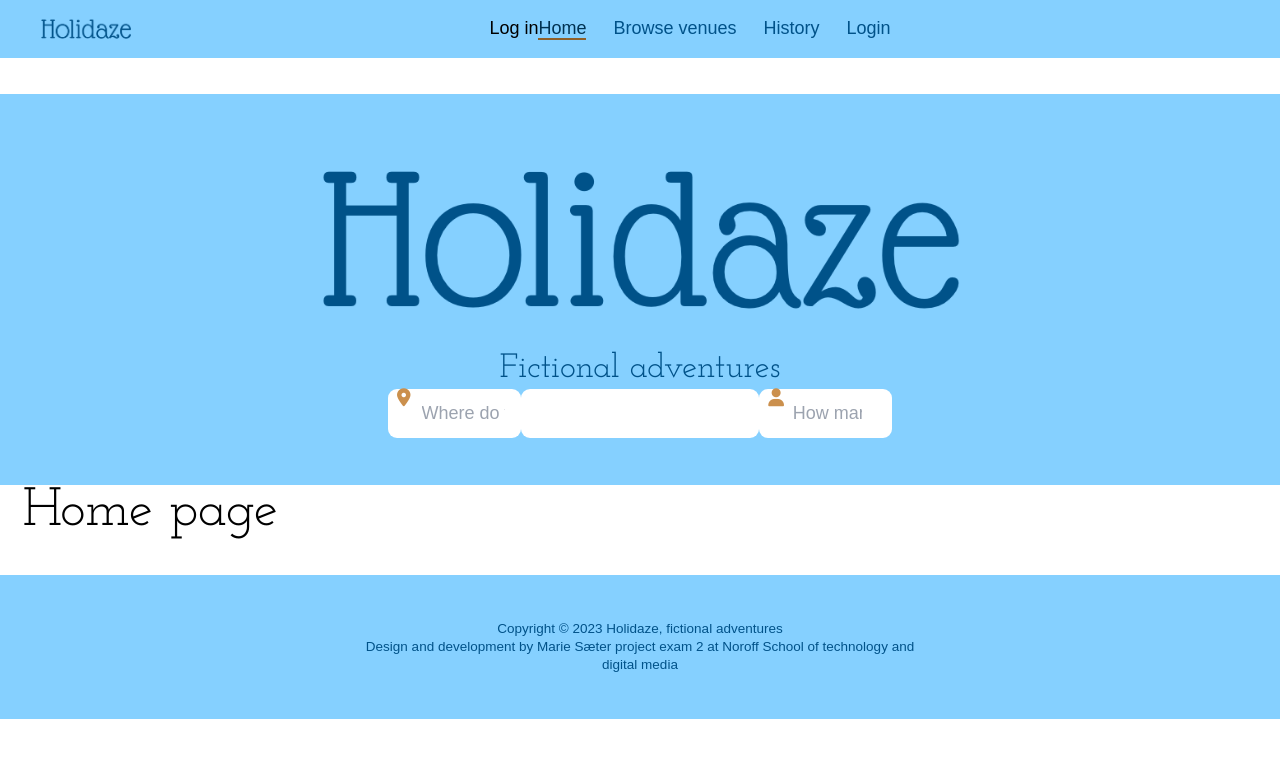
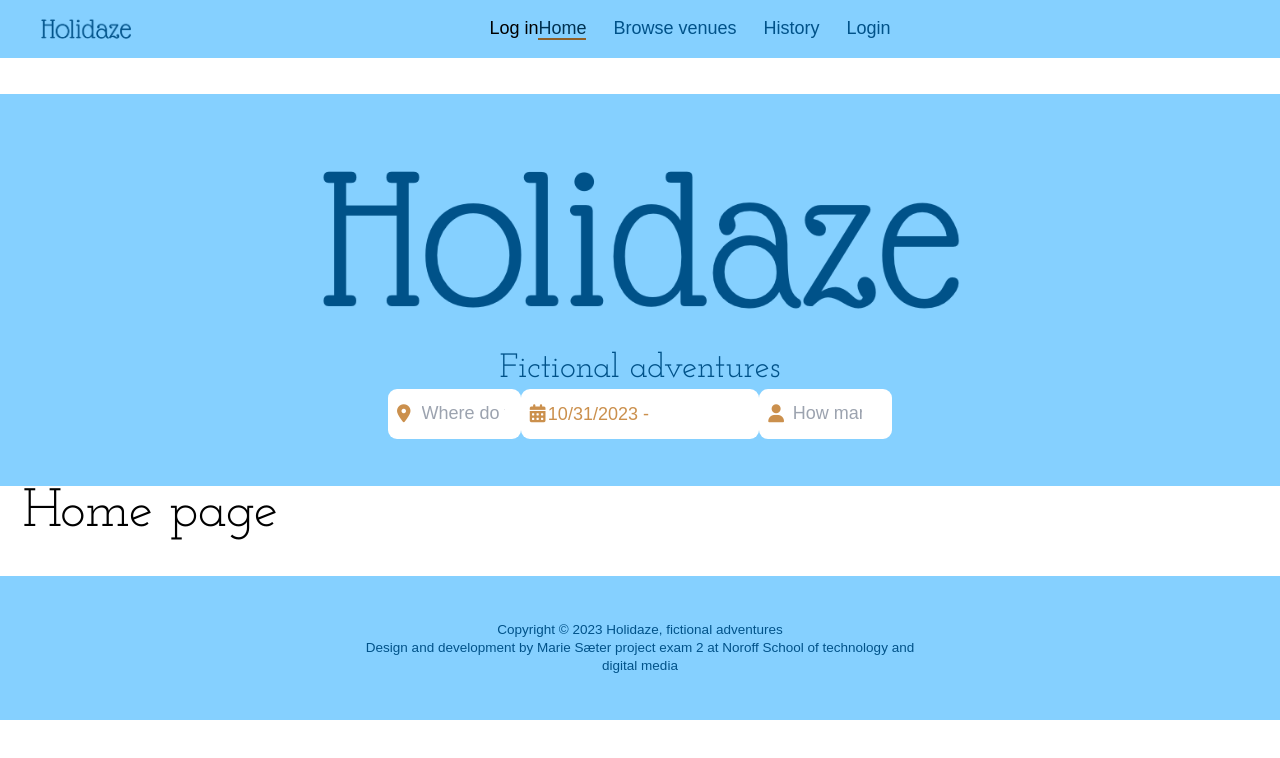
Before and after one commit to mariesaeter/Noroff-project-exam-2, a React (Vite) app: page / in a window 1280 px wide. Shown: the top 758 px of the page. Built offline with nearby package versions, Linux system fonts and the light colour scheme; a web font is replaced by a local one.

Commit message:
Changed calendar to disable earlier dates

```diff
--- a/src/components/DatePicker.jsx
+++ b/src/components/DatePicker.jsx
@@ -1,29 +1,38 @@
 import { useState } from "react";
 import DatePicker from "react-datepicker";
 import "react-datepicker/dist/react-datepicker.css";
-import { inputClass } from "../constants";
+import { iconClass, inputClass } from "../constants";
+
+// https://reactdatepicker.com/#example-date-range-for-one-datepicker
+const CalendarIcon = () => {
+  return <i className={iconClass("fa-solid fa-calendar-days")}></i>;
+};
 
 export const Calendar = () => {
-  const [dateRange, setDateRange] = useState([null, null]);
-  const [startDate, endDate] = dateRange;
+  // const [dateRange, setDateRange] = useState([null, null]);
+  // const [startDate, endDate] = dateRange;
 
-  // const Input = forwardRef((props, ref) => {
-  //   return <Input {...props} ref={ref} />;
-  // });
-  // Input.displayName = "input";
-  // const inputRef = useRef(null);
+  const [startDate, setStartDate] = useState(new Date());
+  const [endDate, setEndDate] = useState(null);
+  const onChange = (dates) => {
+    const [start, end] = dates;
+    setStartDate(start);
+    setEndDate(end);
+  };
 
   return (
     <DatePicker
-      wrapperClassName="w-full relative"
-      selectsRange={true}
+      wrapperClassName="w-full relative text-earth-brown h-11 mb-2.5"
+      calendarClassName="bg-white border-fantasy-blue border-2"
+      minDate={new Date()}
+      selectsRange
       startDate={startDate}
       endDate={endDate}
-      // customInput={<Input inputRef={inputRef} />}
       className={inputClass}
-      onChange={(update) => {
-        setDateRange(update);
-      }}
+      onChange={onChange}
+      icon={<CalendarIcon />}
+      showIcon={true}
+      placeholderText="When do you want to travel?"
     />
   );
 };
--- a/src/components/hero.jsx
+++ b/src/components/hero.jsx
@@ -11,7 +11,7 @@ export const Hero = () => {
       />
       <h2 className="text-fantasy-blue text-3xl">Fictional adventures</h2>
       <form className="w-full max-w-md lg:flex">
-        <div className="relative text-earth-brown">
+        <div className="relative text-earth-brown h-11 mb-2.5">
           <i className={iconClass("fa-solid fa-location-dot")}></i>
           <input
             type="text"
@@ -24,7 +24,7 @@ export const Hero = () => {
           <i className={iconClass("fa-solid fa-calendar-days")}></i>
           <input type="date" className={inputClass} placeholder="start date" />
         </div> */}
-        <div className="relative text-earth-brown">
+        <div className="relative text-earth-brown h-11 mb-2.5">
           <i className={iconClass("fa-solid fa-user")}></i>
           <input
             type="number"
--- a/src/constants/formClasses.js
+++ b/src/constants/formClasses.js
@@ -1,8 +1,8 @@
 export const inputClass =
-  "w-full py-2 pl-7 pr-3 mb-2.5 border-2 border-fantasy-blue/0 focus:border-fantasy-blue-active focus:border-2 rounded-lg outline-none";
+  "w-full py-2 pl-7 pr-3 border-2 border-fantasy-blue/0 focus:border-fantasy-blue-active focus:border-2 rounded-lg outline-none h-11";
 
 // export const inputContainer = "flex";
 
 export const iconClass = (icon) => {
-  return `${icon} absolute color-earth-brown my-auto ml-2`;
+  return `${icon} absolute  ml-2 top-1/2 translate-x-0 translate-y-[-50%]`;
 };
```
